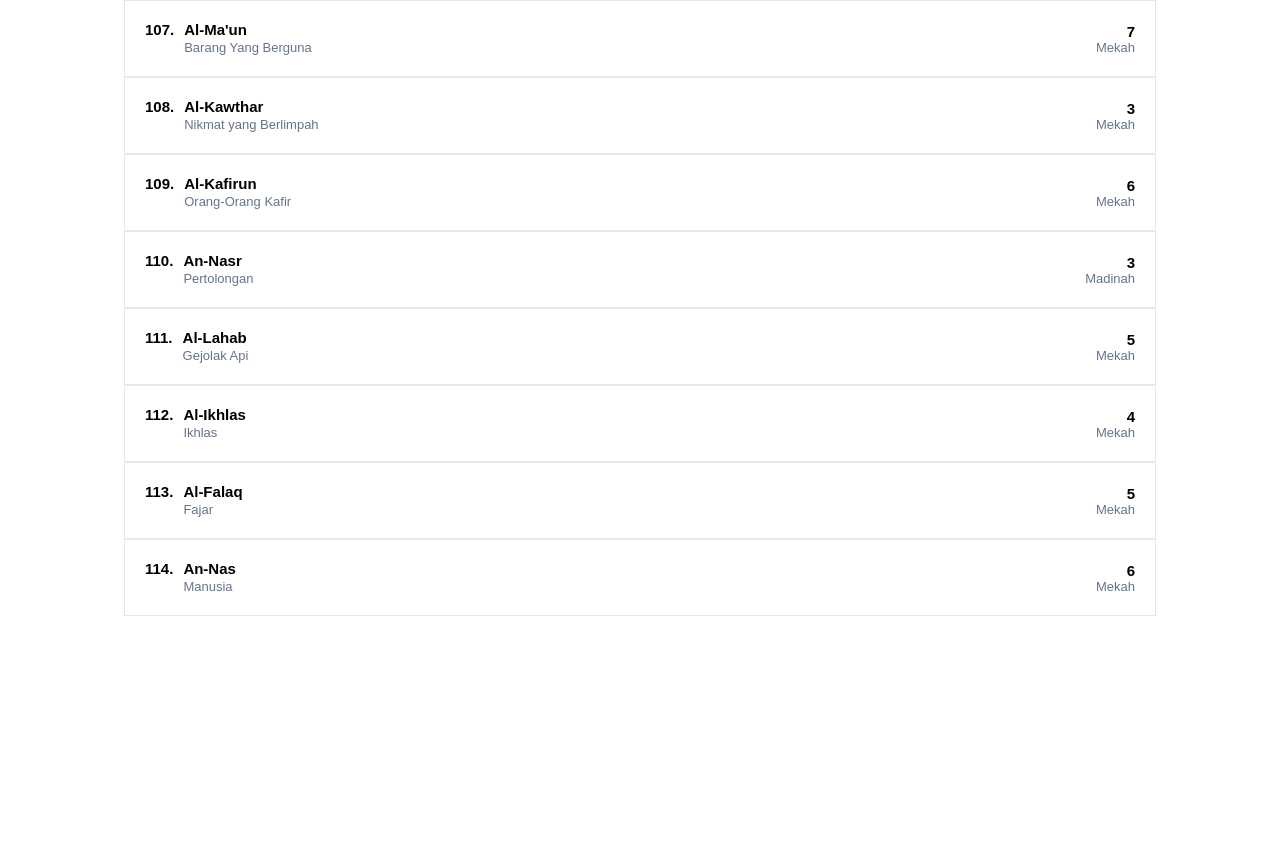
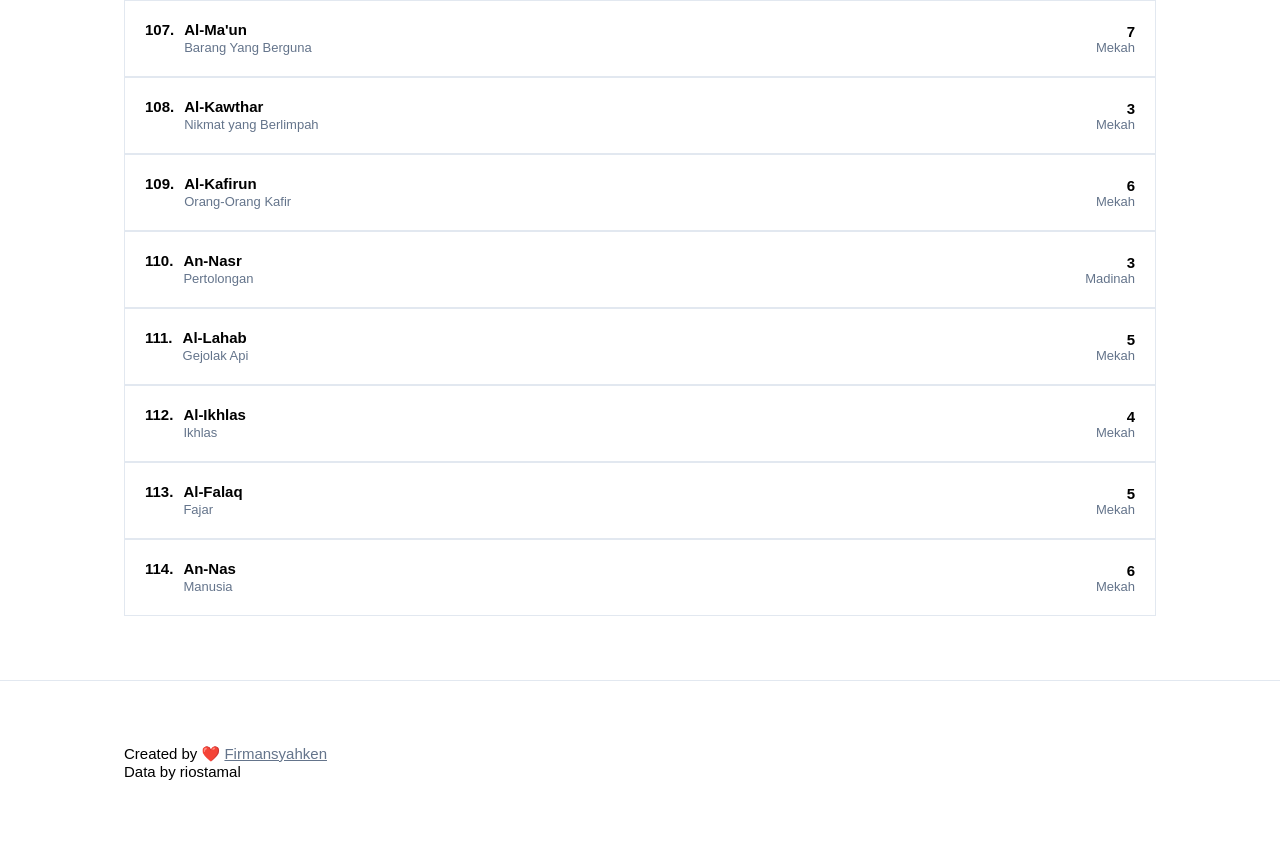
Before and after one commit to firmansyahken/quran, a website built with Vite: page index.html in a window 1280 px wide. Shown: the part 8254-9098 px from the top of the page. Before the commit the page ends 8934 px from the top, so only its background shows below. Built offline with nearby package versions, Linux system fonts and the light colour scheme.

Commit message:
Add Footer

```diff
--- /dev/null
+++ b/src/components/Footer.js
@@ -0,0 +1,19 @@
+class Footer extends HTMLElement {
+    constructor() {
+        super()
+        this.render()
+    }
+
+    render() {
+        this.innerHTML = `
+            <div class="footer">
+                <div class="footer-content">
+                    <p>Created by ❤️ <a href="http://github.com/firmansyahken">Firmansyahken</a></p>
+                    <p>Data by riostamal</p>
+                </div>
+            </div>
+        `
+    }
+}
+
+customElements.define("footer-component", Footer)
--- a/src/pages/Home.js
+++ b/src/pages/Home.js
@@ -1,5 +1,6 @@
 import "../components/ListItem.js";
 import "../components/Navbar.js";
+import "../components/Footer.js";
 import Surah from "../assets/data/surah.json";
 
 export default class Home {
@@ -26,6 +27,7 @@ export default class Home {
                     .join("")}
             </div>
         </div>
+        <footer-component></footer-component>
     `;
   }
 }
--- a/style.css
+++ b/style.css
@@ -156,6 +156,22 @@ body {
   font-size: calc(var(--body-size) - 4px);
 }
 
+.footer {
+  border-top: 1px solid var(--border-color);
+}
+
+.footer .footer-content {
+  padding: 4rem 1.5rem;
+  box-sizing: border-box;
+  max-width: 1080px;
+  margin: auto;
+  font-size: var(--body-size);
+}
+
+.footer .footer-content a {
+  color: var(--secondary-color);
+}
+
 @media (max-width: 600px) {
   :root {
     --title-size: 22px;
```
